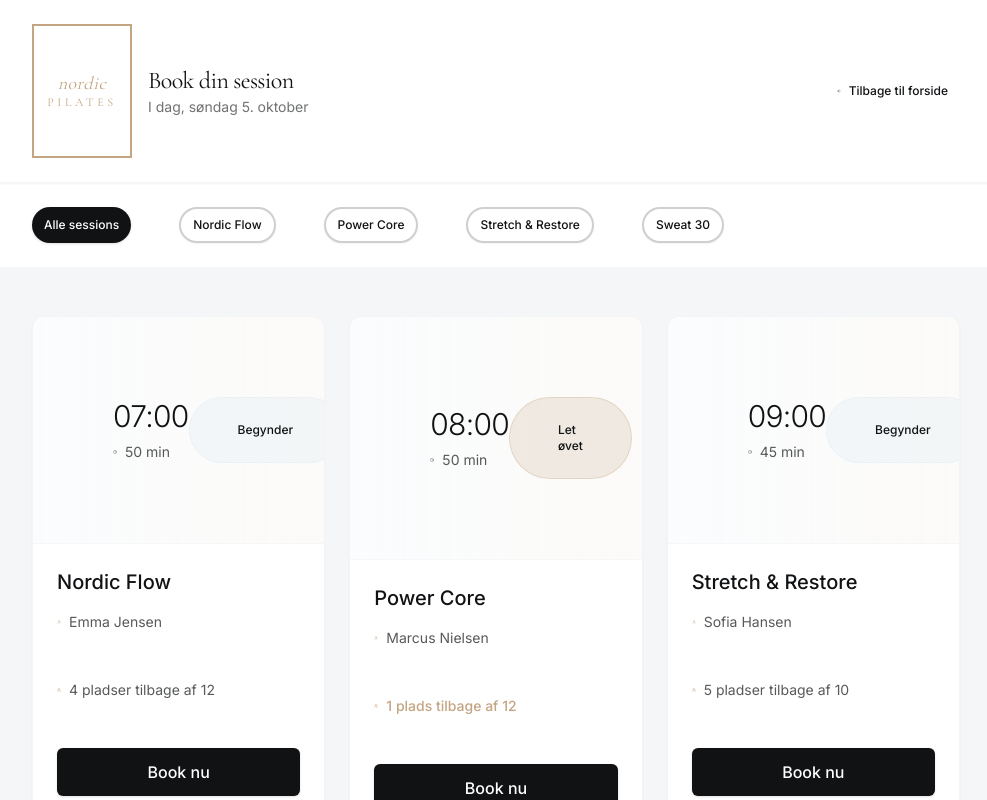
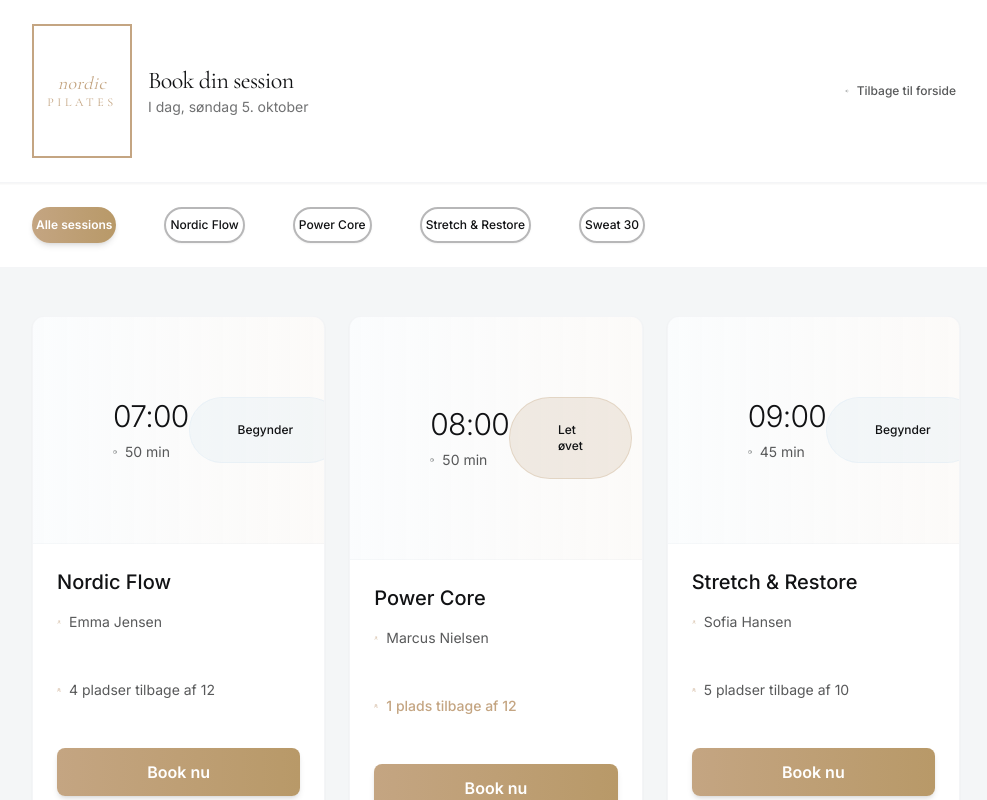
Before and after one commit to YouEx/nordicpilates, a Next.js app: page /booking in a window 1280 px wide. Shown: the top 800 px of the page, without its empty margins (144-1131 px from the left). Built offline with nearby package versions, Linux system fonts and the light colour scheme.

Commit message:
Implement consistent button design system with full accessibility (ARIA labels, keyboard nav, focus states)

```diff
--- a/app/booking/page.tsx
+++ b/app/booking/page.tsx
@@ -86,7 +86,7 @@ export default function BookingPage() {
               </div>
             </div>
             <Button variant="ghost" size="sm" asChild>
-              <a href="/">
+              <a href="/" aria-label="Gå tilbage til forsiden">
                 <ArrowLeft className="w-4 h-4" />
                 Tilbage til forside
               </a>
@@ -104,6 +104,8 @@ export default function BookingPage() {
               variant={filter === 'all' ? 'default' : 'outline'}
               size="sm"
               className="rounded-full"
+              aria-label="Vis alle sessions"
+              aria-pressed={filter === 'all'}
             >
               Alle sessions
             </Button>
@@ -112,6 +114,8 @@ export default function BookingPage() {
               variant={filter === 'Nordic Flow' ? 'default' : 'outline'}
               size="sm"
               className="rounded-full"
+              aria-label="Filtrer Nordic Flow sessions"
+              aria-pressed={filter === 'Nordic Flow'}
             >
               Nordic Flow
             </Button>
@@ -120,6 +124,8 @@ export default function BookingPage() {
               variant={filter === 'Power Core' ? 'default' : 'outline'}
               size="sm"
               className="rounded-full"
+              aria-label="Filtrer Power Core sessions"
+              aria-pressed={filter === 'Power Core'}
             >
               Power Core
             </Button>
@@ -128,6 +134,8 @@ export default function BookingPage() {
               variant={filter === 'Stretch & Restore' ? 'default' : 'outline'}
               size="sm"
               className="rounded-full"
+              aria-label="Filtrer Stretch & Restore sessions"
+              aria-pressed={filter === 'Stretch & Restore'}
             >
               Stretch & Restore
             </Button>
@@ -136,6 +144,8 @@ export default function BookingPage() {
               variant={filter === 'Sweat 30' ? 'default' : 'outline'}
               size="sm"
               className="rounded-full"
+              aria-label="Filtrer Sweat 30 sessions"
+              aria-pressed={filter === 'Sweat 30'}
             >
               Sweat 30
             </Button>
@@ -191,6 +201,7 @@ export default function BookingPage() {
                     className="w-full"
                     size="lg"
                     variant={available ? "default" : "outline"}
+                    aria-label={available ? `Book ${session.type} kl. ${session.time}` : `Udsolgt - ${session.type} kl. ${session.time}`}
                   >
                     {available ? 'Book nu' : 'Udsolgt'}
                   </Button>
@@ -268,13 +279,14 @@ export default function BookingPage() {
               onClick={() => setSelectedSession(null)}
               variant="outline"
               className="flex-1"
+              aria-label="Annuller booking og luk dialog"
             >
               Annuller
             </Button>
             <Button
               onClick={confirmBooking}
-              variant="premium"
               className="flex-1"
+              aria-label="Bekræft og gennemfør booking"
             >
               Bekræft booking
             </Button>
--- a/app/page.tsx
+++ b/app/page.tsx
@@ -42,8 +42,8 @@ export default function Home() {
 
             {/* CTA Buttons */}
             <div className="flex flex-col sm:flex-row gap-16 justify-center items-center animate-fadeInUp" style={{ animationDelay: '0.6s', opacity: 0 }}>
-              <Button size="xl" variant="premium" asChild>
-                <a href="#waitlist">
+              <Button size="xl" asChild>
+                <a href="#waitlist" aria-label="Tilmeld dig ventelisten for early bird fordele">
                   Tilmeld ventelisten →
                 </a>
               </Button>
@@ -52,6 +52,7 @@ export default function Home() {
                 variant="outline"
                 onClick={() => document.getElementById('about')?.scrollIntoView({ behavior: 'smooth' })}
                 className="border-2 border-white/80 text-white hover:bg-white/10 hover:border-white hover:text-white"
+                aria-label="Scroll til mere information"
               >
                 Læs mere
               </Button>
@@ -210,12 +211,11 @@ export default function Home() {
           <p className="text-sm text-graphite/60 mb-32">
             Pladserne fordeles efter ventelisten. Tilmeld dig nu →
           </p>
-          <a
-            href="#waitlist"
-            className="inline-block bg-graphite text-white px-40 py-20 rounded-button font-medium text-lg hover:bg-graphite/90 hover:shadow-subtle hover:scale-105 transition-all duration-200"
-          >
-            Få plads på ventelisten →
-          </a>
+          <Button size="lg" asChild>
+            <a href="#waitlist">
+              Få plads på ventelisten →
+            </a>
+          </Button>
         </div>
       </section>
 
@@ -265,12 +265,11 @@ export default function Home() {
             </div>
           </div>
           <div className="text-center">
-            <a
-              href="#waitlist"
-              className="inline-block bg-graphite text-white px-40 py-16 rounded-button font-medium hover:bg-graphite/90 hover:shadow-subtle transition-all duration-200"
-            >
-              Få plads på ventelisten →
-            </a>
+            <Button asChild>
+              <a href="#waitlist">
+                Få plads på ventelisten →
+              </a>
+            </Button>
           </div>
         </div>
       </section>
--- a/components/ui/button.tsx
+++ b/components/ui/button.tsx
@@ -5,28 +5,33 @@ import { cva, type VariantProps } from "class-variance-authority"
 import { cn } from "@/lib/utils"
 
 const buttonVariants = cva(
-  "inline-flex items-center justify-center gap-2 whitespace-nowrap rounded-md text-sm font-medium transition-all focus-visible:outline-none focus-visible:ring-2 focus-visible:ring-offset-2 disabled:pointer-events-none disabled:opacity-50 [&_svg]:pointer-events-none [&_svg]:size-4 [&_svg]:shrink-0",
+  "inline-flex items-center justify-center gap-2 whitespace-nowrap rounded-lg text-sm font-medium transition-all duration-200 focus-visible:outline-none focus-visible:ring-2 focus-visible:ring-[#C4A582] focus-visible:ring-offset-2 disabled:pointer-events-none disabled:opacity-50 [&_svg]:pointer-events-none [&_svg]:size-4 [&_svg]:shrink-0",
   {
     variants: {
       variant: {
+        // Primary: Premium bronze gradient for main CTAs
         default:
+          "bg-gradient-to-r from-[#C4A582] to-[#B89968] text-white shadow-md hover:shadow-xl hover:scale-[1.02] active:scale-[0.98] font-semibold",
+        // Secondary: Graphite outline for secondary actions
+        outline:
+          "border-2 border-graphite/30 bg-transparent text-graphite shadow-sm hover:bg-graphite/5 hover:border-graphite/50 hover:scale-[1.02] active:scale-[0.98]",
+        // Tertiary: Subtle ghost for navigation
+        ghost: "hover:bg-porcelain/70 hover:text-graphite text-graphite/70",
+        // Link style
+        link: "text-graphite underline-offset-4 hover:underline hover:text-[#C4A582]",
+        // Dark variant for light backgrounds
+        dark:
           "bg-graphite text-white shadow hover:bg-graphite/90 hover:shadow-lg hover:scale-[1.02] active:scale-[0.98]",
+        // Destructive for delete/cancel
         destructive:
           "bg-red-500 text-white shadow-sm hover:bg-red-600 hover:scale-[1.02] active:scale-[0.98]",
-        outline:
-          "border-2 border-graphite/20 bg-white shadow-sm hover:bg-graphite/5 hover:border-graphite/40 hover:scale-[1.02] active:scale-[0.98]",
-        secondary:
-          "bg-porcelain text-graphite shadow-sm hover:bg-porcelain/80 hover:shadow-md hover:scale-[1.02] active:scale-[0.98]",
-        ghost: "hover:bg-porcelain/50 hover:text-graphite",
-        link: "text-graphite underline-offset-4 hover:underline",
-        premium: "bg-gradient-to-r from-[#C4A582] to-[#B89968] text-white shadow-lg hover:shadow-xl hover:scale-[1.02] active:scale-[0.98] font-semibold",
       },
       size: {
-        default: "h-10 px-4 py-2",
-        sm: "h-9 rounded-md px-3 text-xs",
-        lg: "h-12 rounded-md px-8 text-base",
-        xl: "h-14 rounded-lg px-10 text-lg",
-        icon: "h-9 w-9",
+        default: "h-11 px-6 py-2.5 text-sm",
+        sm: "h-9 px-4 text-xs",
+        lg: "h-12 px-8 text-base",
+        xl: "h-14 px-10 text-lg",
+        icon: "h-10 w-10",
       },
     },
     defaultVariants: {
```
Also changed, not shown: 1 other file (tests, documents, lock files or other folders).
